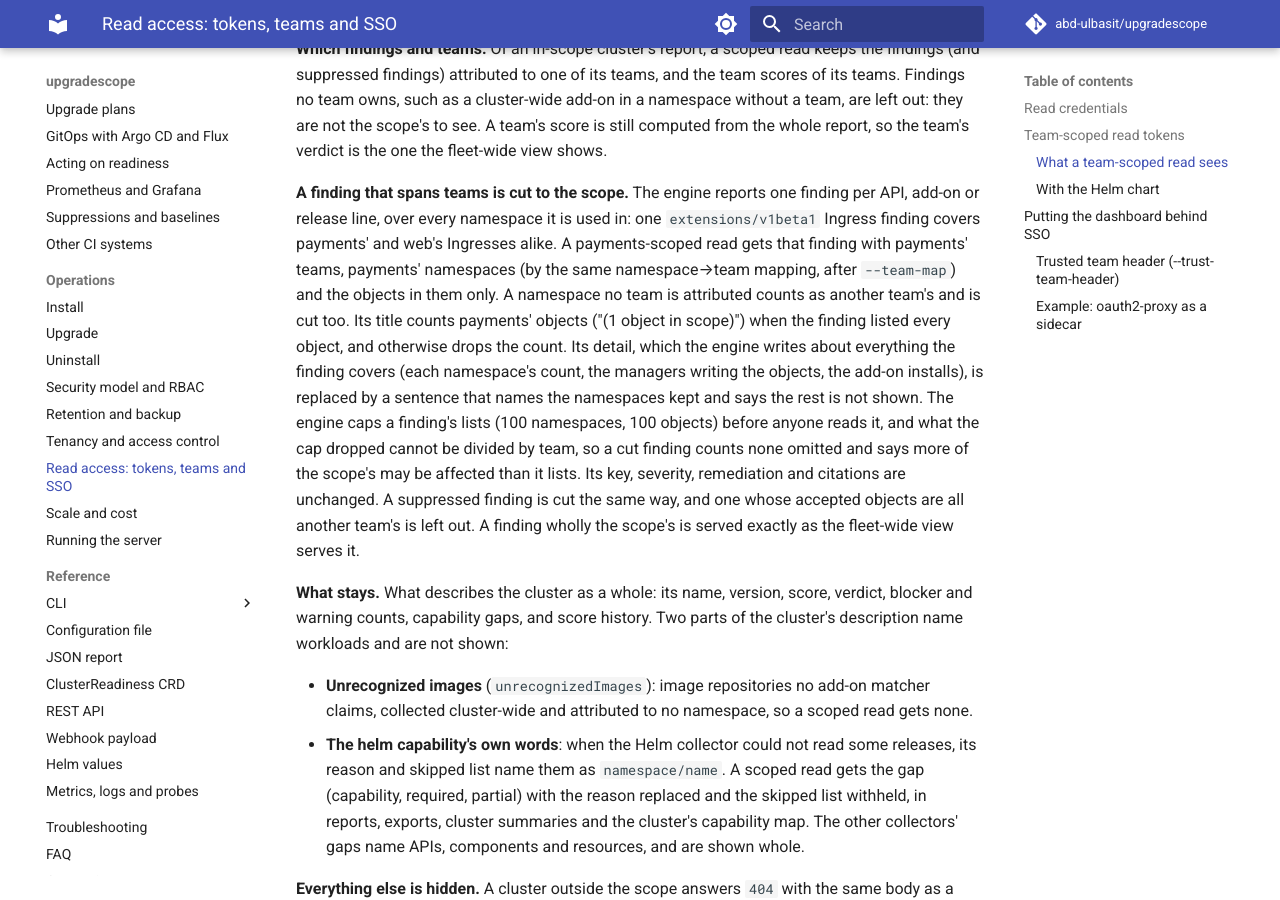
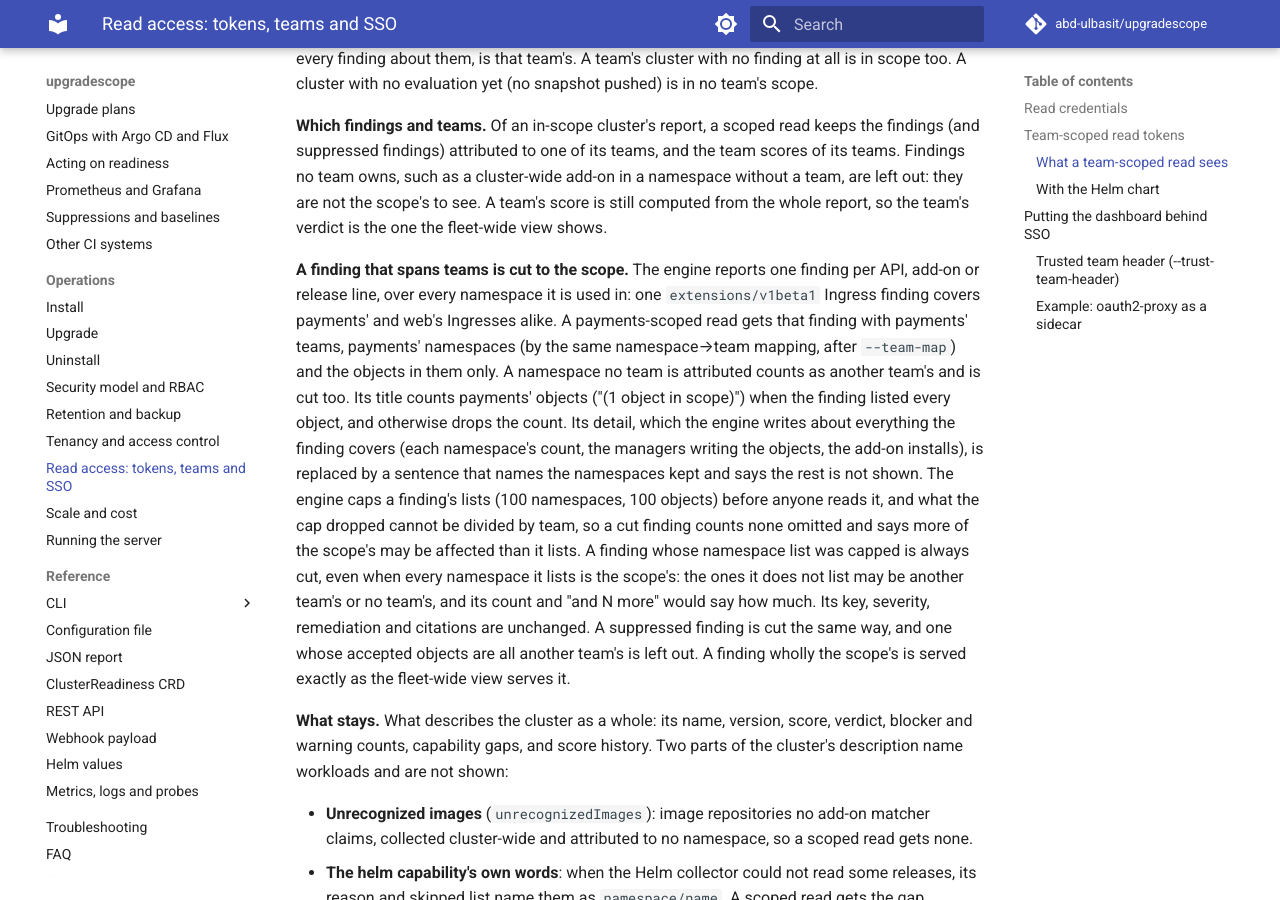
Before and after one commit to abd-ulbasit/upgradescope, an MkDocs documentation site: the page built from docs/operations/auth.md, in a window 1280 px wide and 900 px high, scrolled down 1847 px. Built offline with MkDocs 1.6.1 and Material for MkDocs 9.7.7, drawn with Linux system fonts in a browser that asks for light colours; comment, search, counter and statistics services are not loaded; some of the changed text lies outside the part shown.

Commit message:
docs(auth): capped findings, cache headers, team names; fix example and tenancy wording
Refs #72

Co-Authored-By: Claude Fable 5 <noreply@anthropic.com>

```diff
--- a/docs/operations/auth.md
+++ b/docs/operations/auth.md
@@ -9,7 +9,10 @@ Every read is answered for a **scope**: the whole fleet, or a set of
 teams. Teams are the attribution findings already carry (a namespace's
 team label, or the server's `--team-map` rule that overrides it), so a
 team can be handed a view of its own clusters and findings without the
-rest of the fleet.
+rest of the fleet. A scope lists its teams comma separated, and `*` in a
+token's scope is the whole fleet, so `--team-map` refuses a team name
+that holds a comma or whitespace or is `*`; a namespace label value
+cannot hold either.
 
 ## Read credentials
 
@@ -95,7 +98,10 @@ sentence that names the namespaces kept and says the rest is not shown.
 The engine caps a finding's lists (100 namespaces, 100 objects) before
 anyone reads it, and what the cap dropped cannot be divided by team, so
 a cut finding counts none omitted and says more of the scope's may be
-affected than it lists. Its key, severity, remediation and citations are
+affected than it lists. A finding whose namespace list was capped is
+always cut, even when every namespace it lists is the scope's: the ones
+it does not list may be another team's or no team's, and its count and
+"and N more" would say how much. Its key, severity, remediation and citations are
 unchanged. A suppressed finding is cut the same way, and one whose
 accepted objects are all another team's is left out. A finding wholly the
 scope's is served exactly as the fleet-wide view serves it.
@@ -224,6 +230,12 @@ group in the identity provider cannot grant fleet-wide reads with it.
 People who need the fleet use a fleet-wide token, which the dashboard
 sends through the proxy.
 
+The proxy's requests carry no `Authorization` header, so a shared cache
+in front of the proxy would key a team's answer by its URL alone. In
+this mode every read answer is sent with `Vary: <header>, Authorization`,
+and every scoped answer, in any mode, with
+`Cache-Control: private, no-store`.
+
 The two flags go together, and the mode is off by default.
 
 !!! danger "Only safe when the proxy strips the header"
```
Also changed, not shown: other parts of docs/operations/auth.md (+1 -1 lines), docs/claims.md (+2 -2 lines), docs/operations/tenancy.md (+5 -3 lines), docs/reference/api.md (+4 -1 lines), 2 other files.
